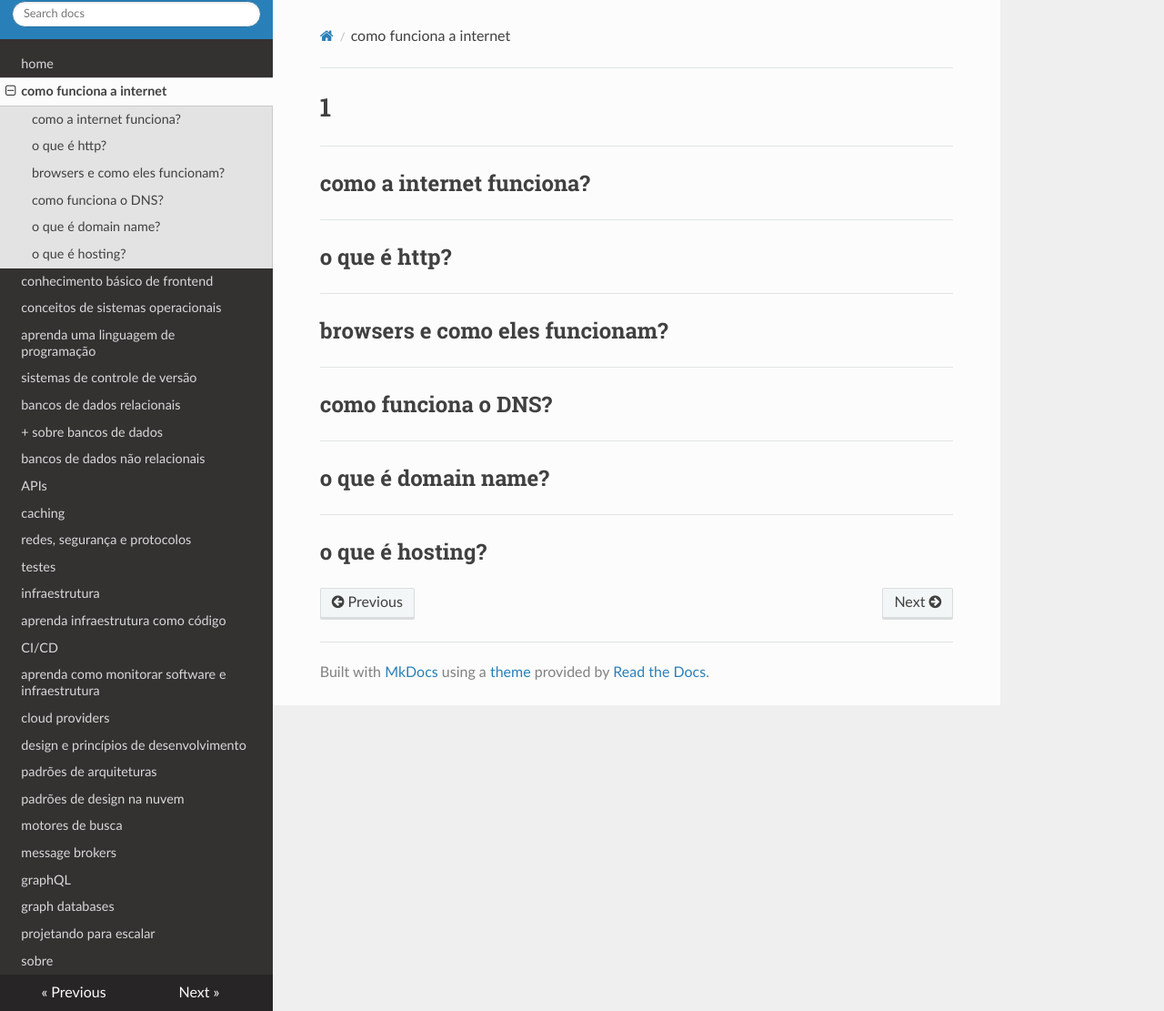
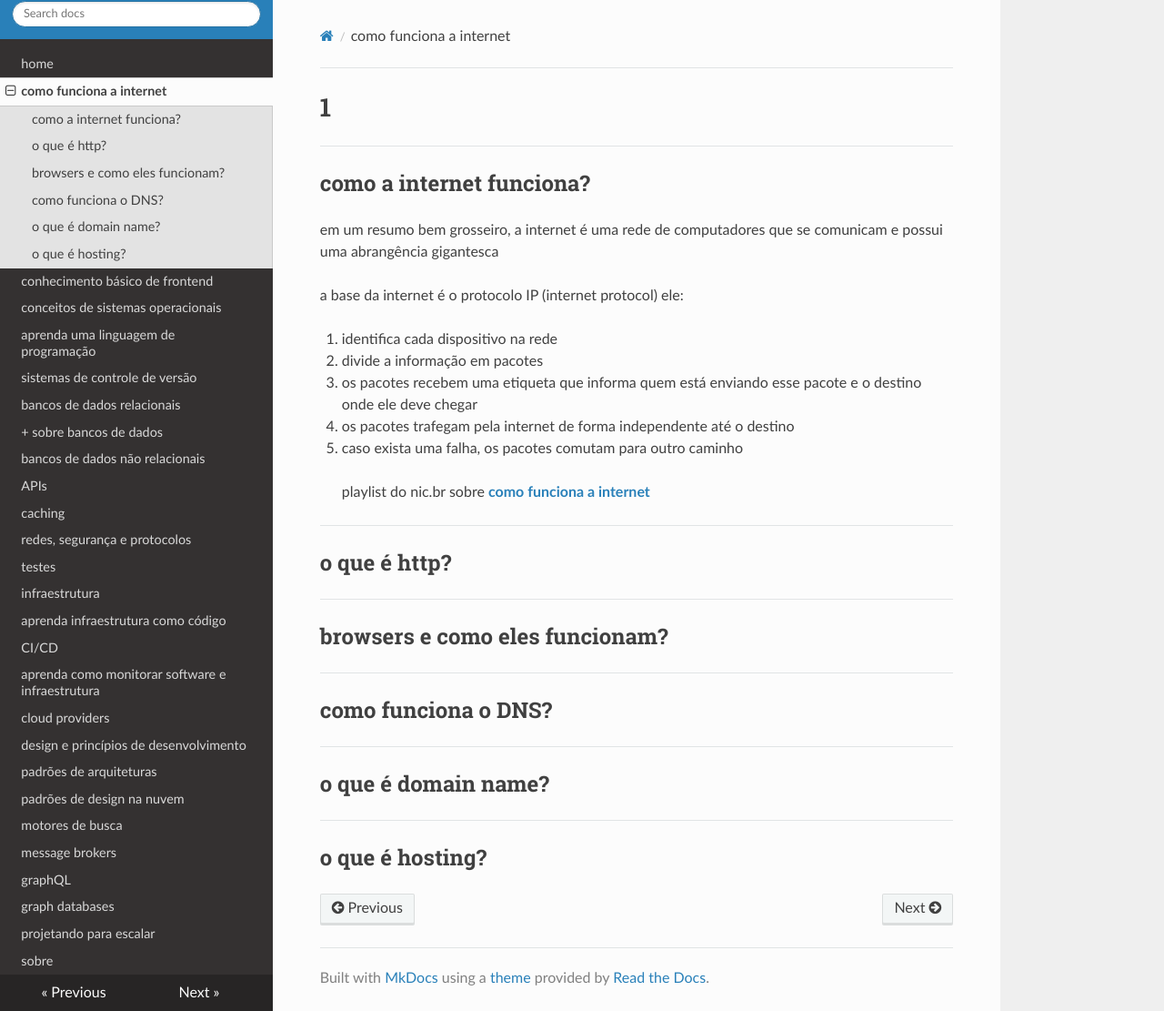
Before and after one commit to bl4cktux89/career_transition, an MkDocs documentation site: the page built from docs/01-internet.md, in a window 1280 px wide and 1111 px high. Shown: the whole window at 91% size. Built offline with MkDocs 1.6.1, drawn with Linux system fonts in a browser that asks for light colours; nearby versions of some CDN libraries.

Commit message:
iniciado o projeto, alteração no arquivo - como funciona a internet

```diff
--- a/docs/01-internet.md
+++ b/docs/01-internet.md
@@ -1,6 +1,20 @@
 # 1
 ---
 ## como a internet funciona?
+
+em um resumo bem grosseiro, a internet é uma rede de computadores que se comunicam e possui uma abrangência gigantesca
+
+a base da internet é o protocolo IP (internet protocol) ele:
+
+1. identifica cada dispositivo na rede
+2. divide a informação em pacotes
+3. os pacotes recebem uma etiqueta que informa quem está enviando esse pacote e o destino onde ele deve chegar
+4. os pacotes trafegam pela internet de forma independente até o destino
+5. caso exista uma falha, os pacotes comutam para outro caminho
+
+> playlist do nic.br sobre <strong><a href="https://www.youtube.com/playlist?list=PLQq8-9yVHyOYMFAc9v7Yb_cqmNMksEdrk">como funciona a internet</a></strong> <br/>
+>
+
 ---
 ## o que é http?
 ---
```
